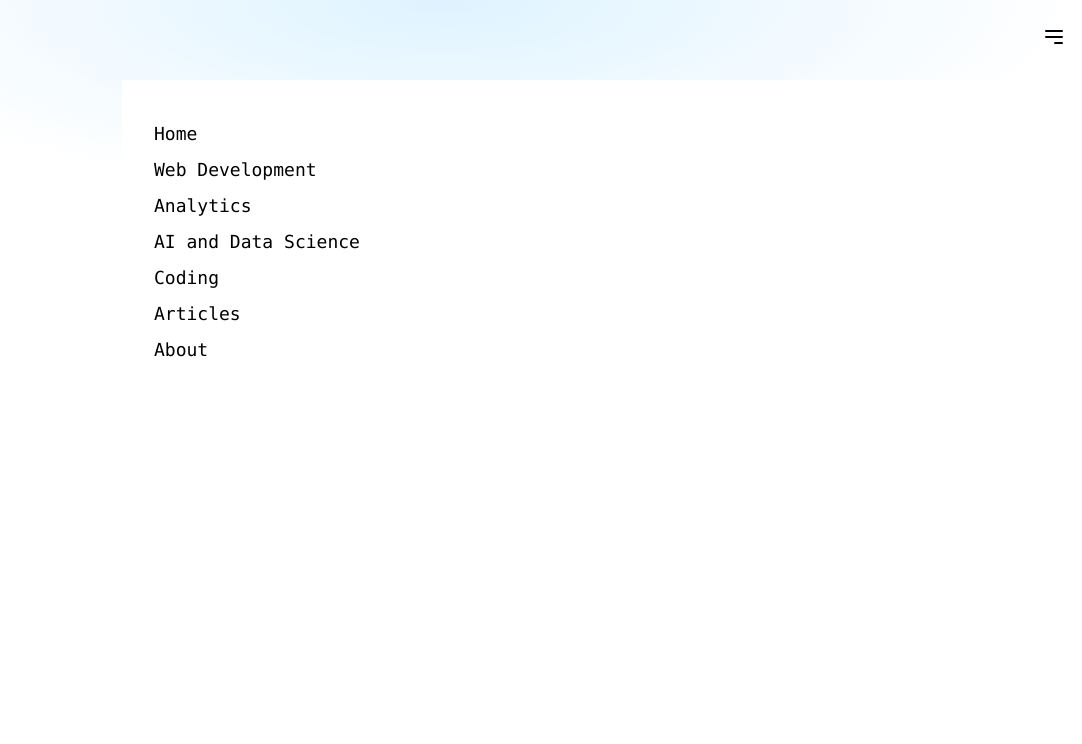
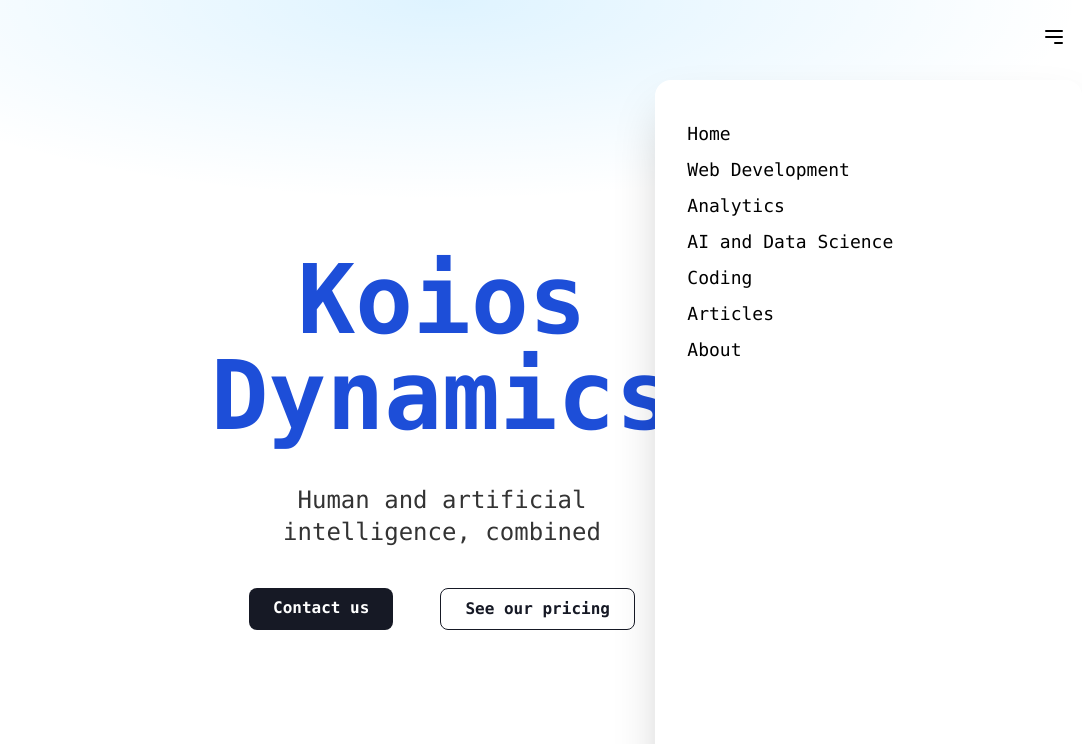
Before and after one commit to atp800/KoiosDynamics, an Astro site: page / in a window 1280 px wide. Both pictures are taken after a click on the button 1252 px from the left and 36 px from the top of the page. Shown: the top 744 px of the page, without its empty margins (198-1280 px from the left). Built offline with nearby package versions, Linux system fonts and the light colour scheme; Astro itself is replaced by a stand-in of ours.

Commit message:
Moved menu to right and improved styling

```diff
--- a/src/sections/Header.astro
+++ b/src/sections/Header.astro
@@ -15,10 +15,6 @@ const { data } = Astro.props;
     class="flex justify-between items-center w-full h-20 px-4 bg-transparent transition duration-300"
     aria-label="Main Navigation"
   >
-    <!-- Logo or Branding -->
-    <!-- <div class="ml-auto">
-      <Action as="a" class="text-xl" href="">{data.logo ? data.logo : 'Logo'}</Action>
-    </div> -->
 
     <!-- Desktop Links -->
     <ul class="hidden 2xl:flex flex-row w-full justify-center gap-x-14">
@@ -50,7 +46,7 @@ const { data } = Astro.props;
 	  </div>
 
 	  <!-- Mobile Menu (hidden initially) -->
-    <ul id="mobile-menu" class="absolute bg-white right-0 w-3/4 h-screen top-20 hidden flex-col p-8">
+	  <ul id="mobile-menu" class="absolute bg-[rgba(255,255,255,1)] right-0 w-1/3 h-screen top-20 hidden flex-col p-8 rounded-2xl shadow-2xl">
 		{data.links?.map((item) => (
 		  <li class="text-lg hover:scale-110 hover:opacity-80 my-2">
 			<Action as="a" href={item.href}>{item.label}</Action>
```
Lines whose indentation alone changed are shown as unchanged.
